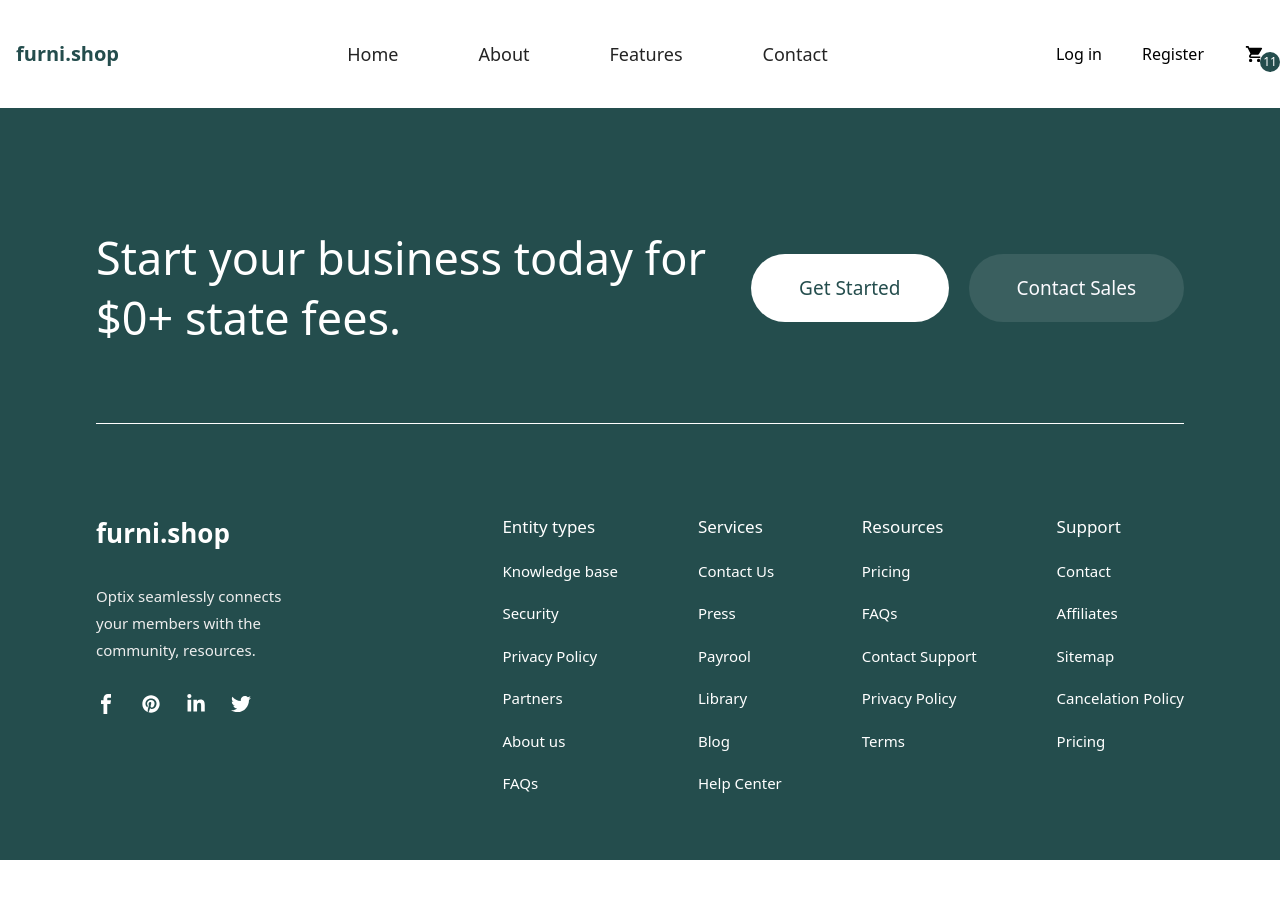
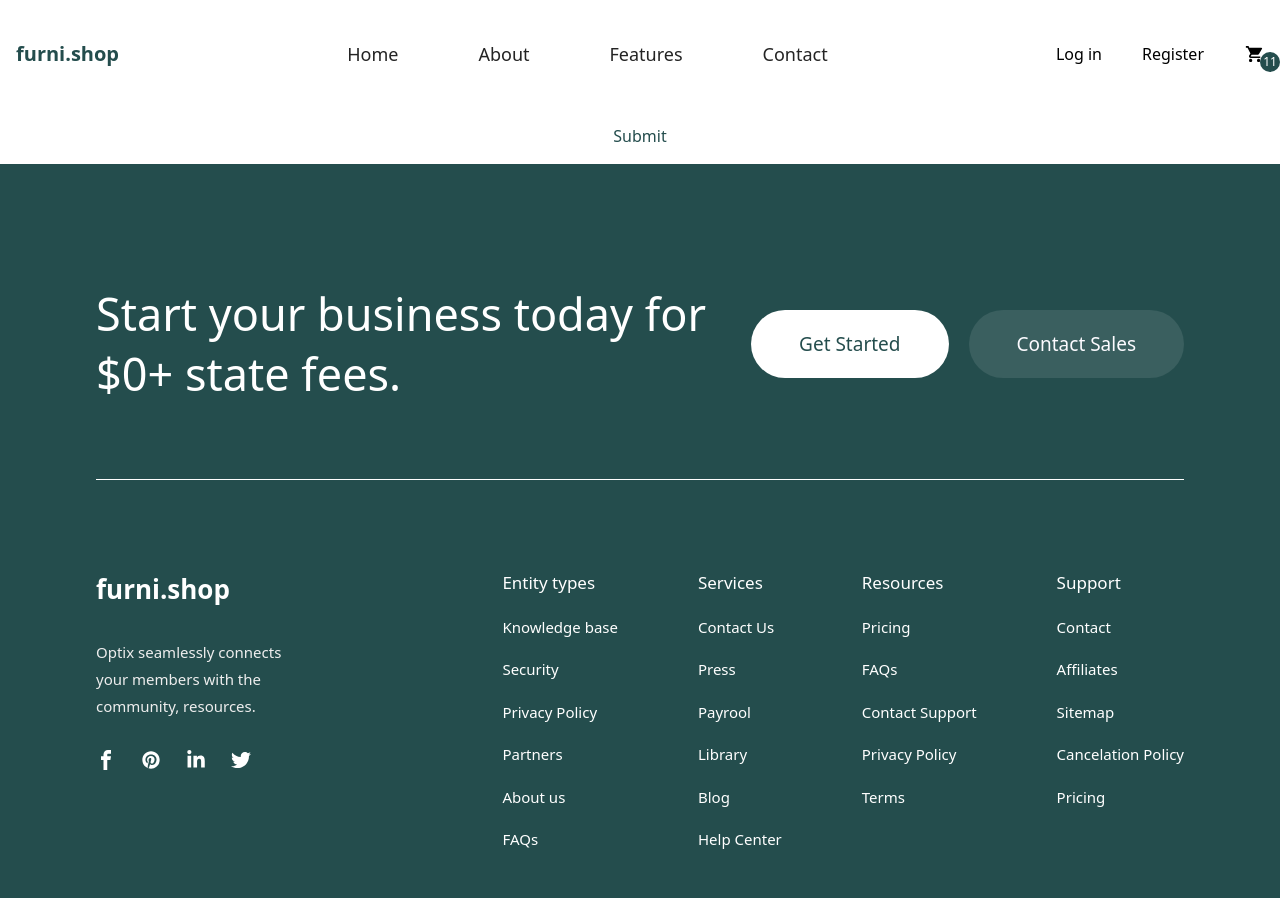
Before and after one commit to m42532461/testecpay, a React (Create React App) app: page /test in a window 1280 px wide. Shown: the top 898 px of the page. Before the commit the page ends 860 px from the top, so only its background shows below. Built offline with nearby package versions, Linux system fonts and the light colour scheme; no server answers.

Commit message:
testing payment

```diff
--- a/package.json
+++ b/package.json
@@ -7,6 +7,7 @@
     "@testing-library/react": "^13.4.0",
     "@testing-library/user-event": "^13.5.0",
     "axios": "^1.1.3",
+    "ecpay_aio_nodejs": "^1.0.2",
     "jwt-decode": "^3.1.2",
     "react": "^18.2.0",
     "react-dom": "^18.2.0",
--- a/src/App.js
+++ b/src/App.js
@@ -15,6 +15,7 @@ import { useEffect, useState } from "react";
 import Footer from "./components/Footer";
 import { getAllProduct } from "./action/products";
 import { GET_ALL_PRODUCTS } from "./constants/actionTypes";
+import TestPage from "./pages/TestPage";
 function App() {
   // const user = JSON.parse(localStorage.getItem("profile"));
   const { authData } = useSelector((state) => state.auth);
@@ -41,6 +42,7 @@ function App() {
           <Route path="/product/:id" element={<ProductPage />} />
           <Route path="/register" element={user ? <Home /> : <Register />} />
           <Route path="/login" element={user ? <Home /> : <Login />} />
+          <Route path="/test" element={<TestPage />} />
         </Routes>
         <Footer />
       </div>
--- /dev/null
+++ b/src/pages/TestPage.jsx
@@ -0,0 +1,17 @@
+import React from "react";
+
+const TestPage = () => {
+  return (
+    <div>
+      <form action={`http://localhost:5000/test`} method="post">
+        <input
+          type="submit"
+          value="Submit"
+          className="px-32 bg-white text-bg py-4"
+        />
+      </form>
+    </div>
+  );
+};
+
+export default TestPage;
```
Also changed, not shown: 1 other file (tests, documents, lock files or other folders).
